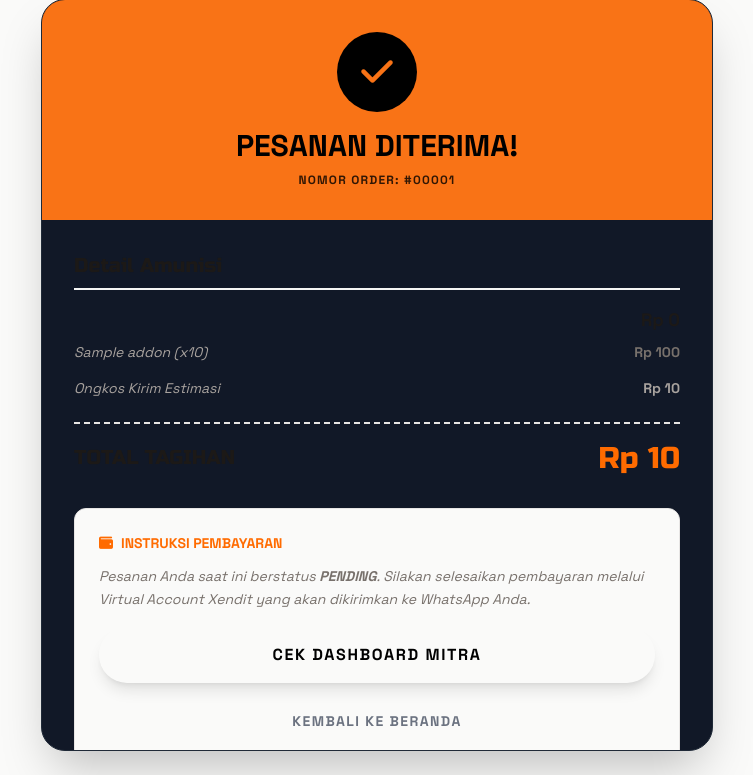
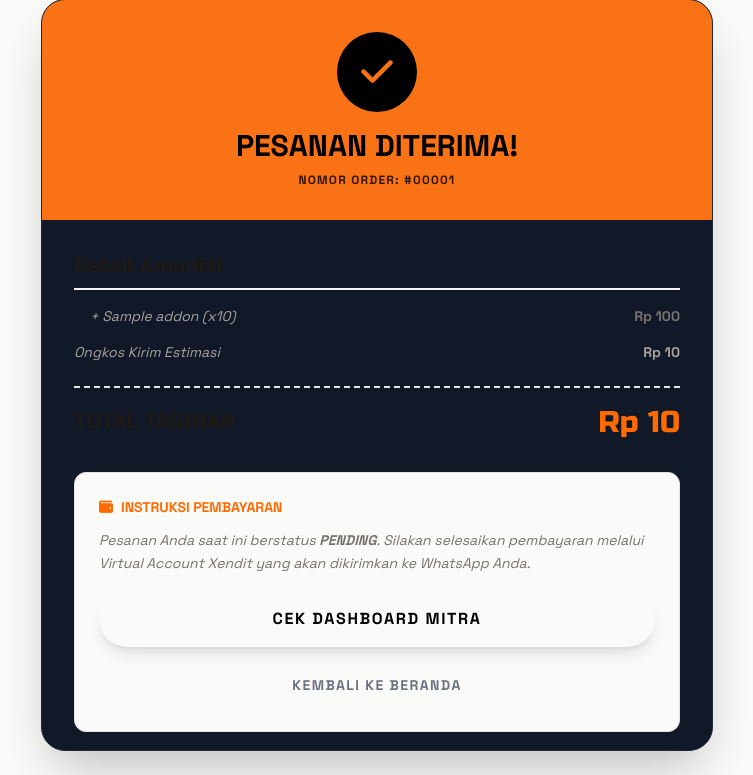
Before and after one commit to jharrvis/tahukrax, a Laravel app: page /order/success/1 in a window 1280 px wide. Shown: the part 25-800 px from the top of the page, without its empty margins (263-1016 px from the left). Run offline with Laravel 12, Linux system fonts and the light colour scheme; a user stored in the database is signed in; data comes from the database, SQL or seed files in the repository; tables that the repository leaves empty hold one stand-in row (values such as "Sample post"); data that the repository does not hold is empty; parts of the project's set-up code (start-up, migrations or seed data) failed here and were passed over; some libraries are stand-ins or nearby versions.

Commit message:
Fix: Order Success Page 500 Error & logic for multi-package display

```diff
--- a/app/Models/OrderItem.php
+++ b/app/Models/OrderItem.php
@@ -24,4 +24,9 @@
     {
         return $this->belongsTo(Addon::class);
     }
+
+    public function package()
+    {
+        return $this->belongsTo(Package::class);
+    }
 }
--- a/resources/views/order-success.blade.php
+++ b/resources/views/order-success.blade.php
@@ -42,17 +42,21 @@
             <div class="mb-8">
                 <h2 class="font-rugged text-xl mb-4 border-b-2 border-stone-100 dark:border-stone-800 pb-2">Detail
                     Amunisi</h2>
-                <div class="flex justify-between items-center mb-2">
-                    <span class="text-stone-500 italic">{{ $order->package->name }}</span>
-                    <span class="font-bold text-lg">Rp {{ number_format($order->package->price, 0, ',', '.') }}</span>
-                </div>
-
                 @foreach($order->orderItems as $item)
-                    <div class="flex justify-between items-center text-sm mb-1">
-                        <span class="text-stone-400 italic">{{ $item->addon->name }} (x{{ $item->quantity }})</span>
-                        <span class="font-bold text-stone-500">Rp
-                            {{ number_format($item->price * $item->quantity, 0, ',', '.') }}</span>
-                    </div>
+                    @if($item->item_type == 'package' && $item->package)
+                        <div class="flex justify-between items-center mb-2">
+                            <span class="text-stone-500 italic">Paket: {{ $item->package->name }}
+                                (x{{ $item->quantity }})</span>
+                            <span class="font-bold text-lg">Rp
+                                {{ number_format($item->price * $item->quantity, 0, ',', '.') }}</span>
+                        </div>
+                    @elseif(($item->item_type == 'addon' || $item->addon_id) && $item->addon)
+                        <div class="flex justify-between items-center text-sm mb-1 ml-4">
+                            <span class="text-stone-400 italic">+ {{ $item->addon->name }} (x{{ $item->quantity }})</span>
+                            <span class="font-bold text-stone-500">Rp
+                                {{ number_format($item->price * $item->quantity, 0, ',', '.') }}</span>
+                        </div>
+                    @endif
                 @endforeach
 
                 <div class="flex justify-between items-center text-sm mt-4 text-stone-400">
```
